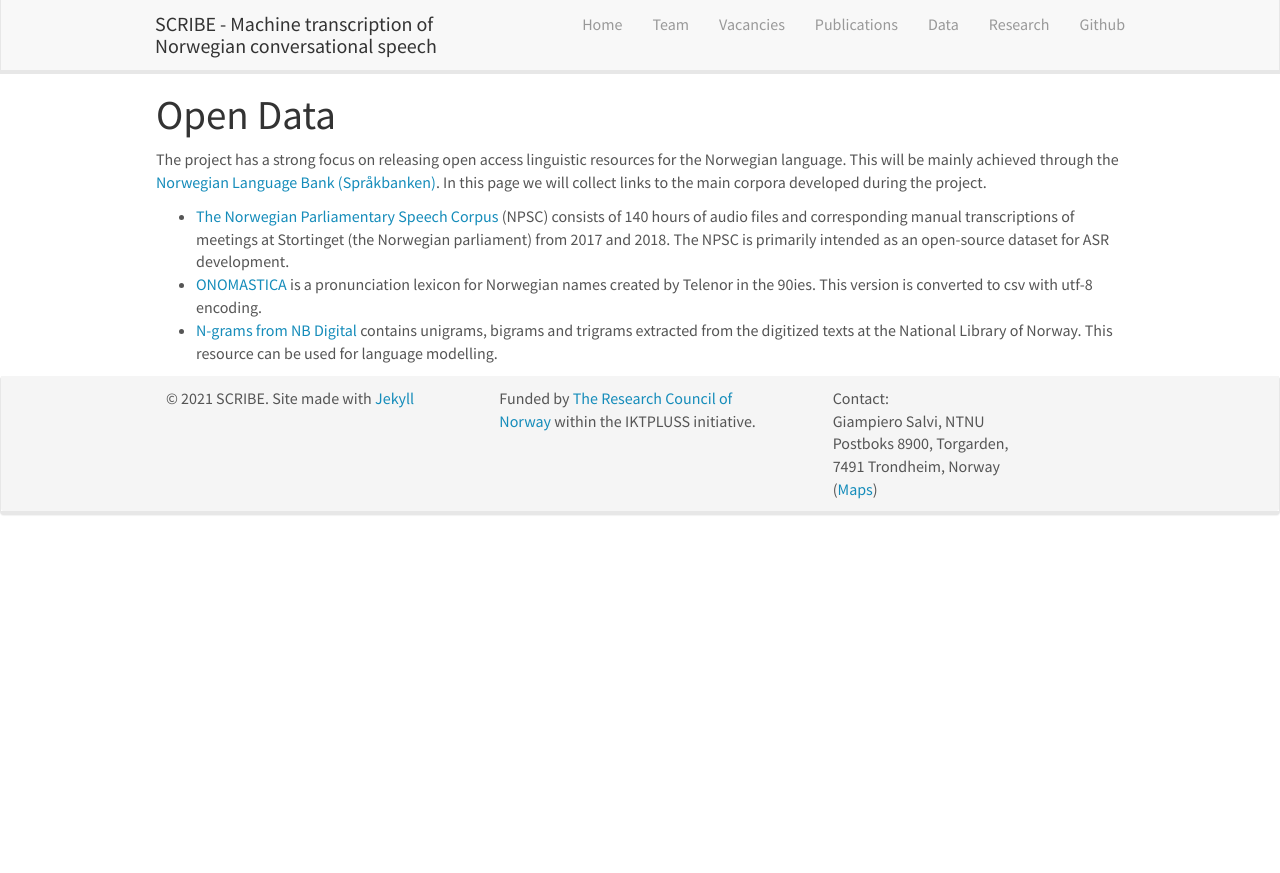
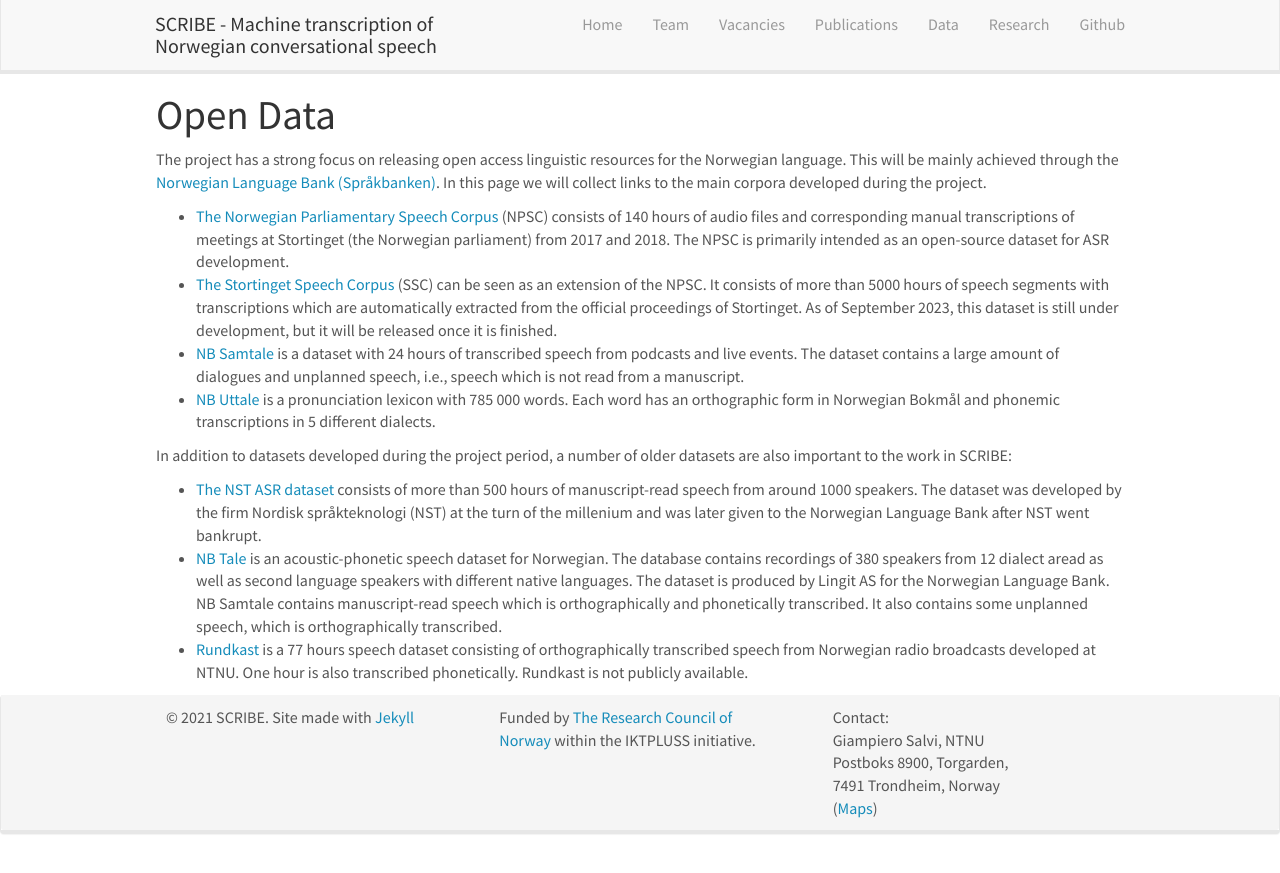
Before and after one commit to scribe-project/scribe-project.github.io, a Jekyll site: the page built from _pages/data.md, in a window 1280 px wide. Shown: the top 873 px of the page. Built offline with Jekyll 4.4.1, drawn with Linux system fonts in a browser that asks for light colours; nearby versions of some CDN libraries.

Commit message:
Add more datasets to the data page

```diff
--- a/_pages/data.md
+++ b/_pages/data.md
@@ -9,6 +9,12 @@ permalink: /data/
 
 # Open Data
 The project has a strong focus on releasing open access linguistic resources for the Norwegian language. This will be mainly achieved through the [Norwegian Language Bank (Språkbanken)](https://www.nb.no/sprakbanken/en/sprakbanken/). In this page we will collect links to the main corpora developed during the project.
-* [The Norwegian Parliamentary Speech Corpus](https://www.nb.no/sprakbanken/en/resource-catalogue/oai-nb-no-sbr-58/) (NPSC) consists of 140 hours of audio files and corresponding manual transcriptions of meetings at Stortinget (the Norwegian parliament) from 2017 and 2018. The NPSC is primarily intended as an open-source dataset for ASR development.
-* [ONOMASTICA](https://www.nb.no/sprakbanken/en/resource-catalogue/oai-nb-no-sbr-67-2/) is a pronunciation lexicon for Norwegian names created by Telenor in the 90ies. This version is converted to csv with utf-8 encoding.
-* [N-grams from NB Digital](https://www.nb.no/sprakbanken/en/resource-catalogue/oai-nb-no-sbr-70/) contains unigrams, bigrams and trigrams extracted from the digitized texts at the National Library of Norway. This resource can be used for language modelling.
+* [The Norwegian Parliamentary Speech Corpus](https://www.nb.no/sprakbanken/en/resource-catalogue/oai-nb-no-sbr-84/) (NPSC) consists of 140 hours of audio files and corresponding manual transcriptions of meetings at Stortinget (the Norwegian parliament) from 2017 and 2018. The NPSC is primarily intended as an open-source dataset for ASR development.
+* [The Stortinget Speech Corpus](https://aclanthology.org/2023.resourceful-1.7.pdf) (SSC) can be seen as an extension of the NPSC. It consists of more than 5000 hours of speech segments with transcriptions which are automatically extracted from the official proceedings of Stortinget. As of September 2023, this dataset is still under development, but it will be released once it is finished.
+* [NB Samtale](https://www.nb.no/sprakbanken/en/resource-catalogue/oai-nb-no-sbr-85/) is a dataset with 24 hours of transcribed speech from podcasts and live events. The dataset contains a large amount of dialogues and unplanned speech, i.e., speech which is not read from a manuscript.
+* [NB Uttale](https://www.nb.no/sprakbanken/en/resource-catalogue/oai-nb-no-sbr-79/) is a pronunciation lexicon with 785 000 words. Each word has an orthographic form in Norwegian Bokmål and phonemic transcriptions in 5 different dialects.
+
+In addition to datasets developed during the project period, a number of older datasets are also important to the work in SCRIBE:
+* [The NST ASR dataset](https://www.nb.no/sprakbanken/en/resource-catalogue/oai-nb-no-sbr-54/) consists of more than 500 hours of manuscript-read speech from around 1000 speakers. The dataset was developed by the firm Nordisk språkteknologi (NST) at the turn of the millenium and was later given to the Norwegian Language Bank after NST went bankrupt.
+* [NB Tale](https://www.nb.no/sprakbanken/en/resource-catalogue/oai-nb-no-sbr-31/) is an acoustic-phonetic speech dataset for Norwegian. The database contains recordings of 380 speakers from 12 dialect aread as well as second language speakers with different native languages. The dataset is produced by Lingit AS for the Norwegian Language Bank. NB Samtale contains manuscript-read speech which is orthographically and phonetically transcribed. It also contains some unplanned speech, which is orthographically transcribed.
+* [Rundkast](http://www.lrec-conf.org/proceedings/lrec2008/pdf/486_paper.pdf) is a 77 hours speech dataset consisting of orthographically transcribed speech from Norwegian radio broadcasts developed at NTNU. One hour is also transcribed phonetically. Rundkast is not publicly available.
```
